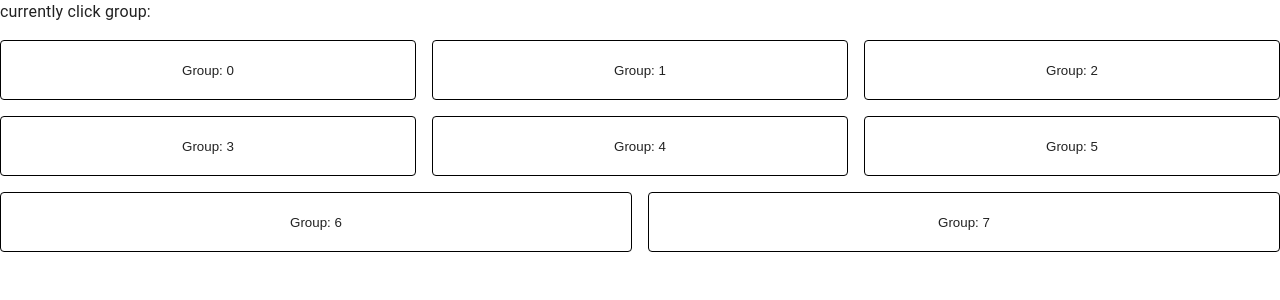
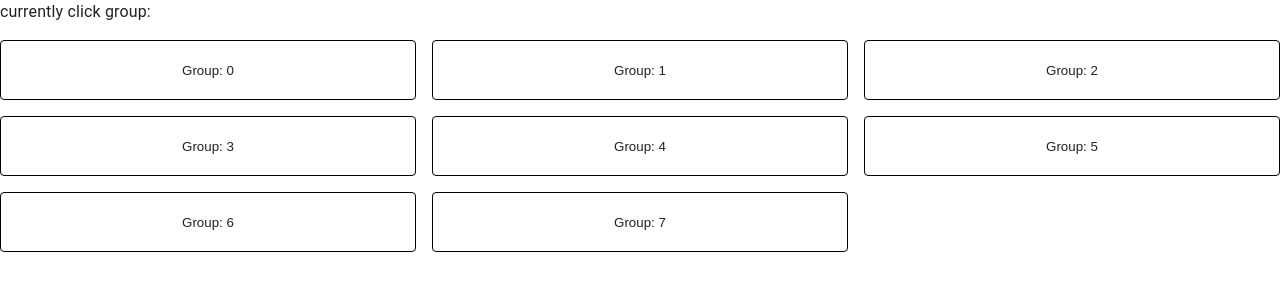
Before and after one commit to tzynwang/react-accordion-like-tags-group, a React (Create React App) app: page / in a window 1280 px wide. Shown: the top 300 px of the page. Built offline with nearby package versions, Linux system fonts and the light colour scheme.

Commit message:
[feat] apply mui grid layout

```diff
--- a/src/components/Common/TagGroups/index.tsx
+++ b/src/components/Common/TagGroups/index.tsx
@@ -2,7 +2,7 @@ import React, { memo, useState, useEffect } from 'react';
 import { faker } from '@faker-js/faker';
 import { chunk } from 'lodash';
 import { v4 as uuidv4 } from 'uuid';
-import { ButtonBase, Chip, Paper } from '@mui/material';
+import { ButtonBase, Chip, Grid, Paper } from '@mui/material';
 import type { Tag, Group, GroupsKey, MuiTheme } from './types';
 
 const GROUPS: Group[] = Array.from({ length: 8 }, (_, i) => ({
@@ -89,12 +89,12 @@ function TagGroup(): React.ReactElement {
     const chunks = chunk(groups, GROUP_PER_ROW);
     const result = chunks.map((groupRow, groupIndex) => {
       const row: React.ReactNode[] = groupRow.map((group) => (
+        <Grid item xs={12} sm={4}>
           <ButtonBase
             key={group._id}
             onClick={handleGroupClick(group.value, groupIndex)}
             sx={{
-            flex: '1 1 auto',
-            minWidth: '120px',
+              width: '100%',
               minHeight: '60px',
               border: '1px solid #333',
               borderRadius: '4px',
@@ -112,6 +112,7 @@ function TagGroup(): React.ReactElement {
           >
             {group.value}
           </ButtonBase>
+        </Grid>
       ));
       return row;
     });
@@ -136,11 +137,11 @@ function TagGroup(): React.ReactElement {
               currentGroup && currentRow === rowsIndex ? '0' : '1rem',
           }}
         >
-          <div className="GroupRow" style={{ display: 'flex', gap: '1rem' }}>
+          <Grid className="GroupRow" container spacing={2}>
             {row.map((r, index) => (
               <React.Fragment key={index}>{r}</React.Fragment>
             ))}
-          </div>
+          </Grid>
           {currentGroup && currentRow === rowsIndex && (
             <Paper
               className="TagsWrapper"
```
Lines whose indentation alone changed are shown as unchanged.
